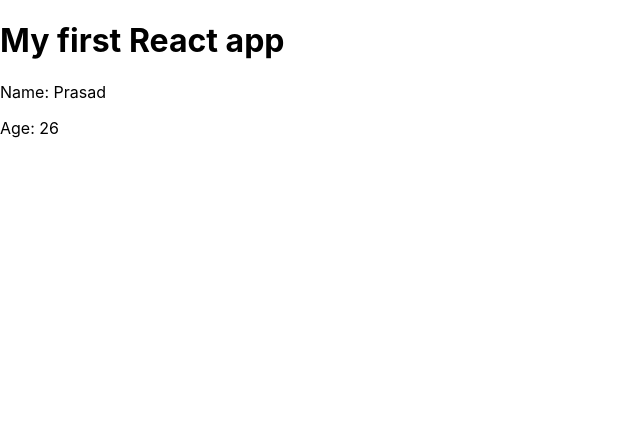
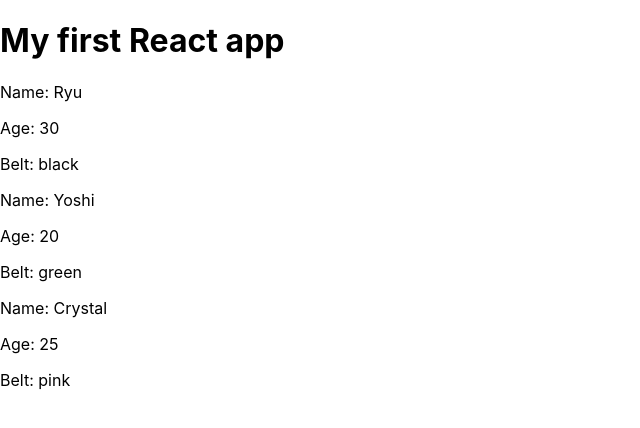
Before and after one commit to ssahu9/react_learning, a React (Create React App) app in the folder myapp/: page / in a window 1280 px wide. Shown: the top 428 px of the page, without its empty margins (0-640 px from the left). Built offline with nearby package versions, Linux system fonts and the light colour scheme.

Commit message:
Converted class component to functional component

```diff
--- a/myapp/src/App.js
+++ b/myapp/src/App.js
@@ -1,15 +1,30 @@
-import React from 'react';
+import React ,{Component} from 'react';
 import logo from './logo.svg';
 import Ninjas from './Ninjas';
 
-function App() {
+
+
+class App extends Component {
+
+  state = {
+    ninjas: [
+      { name: 'Ryu', age: 30, belt: 'black', id: 1 },
+      { name: 'Yoshi', age: 20, belt: 'green', id: 2 },
+      { name: 'Crystal', age: 25, belt: 'pink', id: 3 }
+    ]
+  }
+
+
+ render(){
   return (
     <div className="App">
       <h1>My first React app</h1>
 
-      <Ninjas name="Prasad" age="26" belt="black" />
+      <Ninjas ninjas={this.state.ninjas} />
     </div>
   );
 }
 
+}
+
 export default App;
--- a/myapp/src/Ninjas.js
+++ b/myapp/src/Ninjas.js
@@ -1,20 +1,26 @@
 import React, {Component} from 'react';
 
 
-class Ninjas extends Component {
-
-render(){
-    console.log(this.props)
-    const {name , age, belt } = this.props
+// class Ninjas extends Component {
+// const Ninjas= (props)=>{
+    const Ninjas= ({ninjas})=>{
+    // const {ninjas} = props
+    const ninjaList = ninjas.map( ninja =>{
+        return(
+             <div className="ninjas" key={ninja.id}>
+            <p>Name: {ninja.name}</p>
+            <p>Age: {ninja.age}</p>
+            <p>Belt: {ninja.belt}</p>
+        </div>
+        )
+    })
     return(
         <div className="ninjas">
-            <p>Name: {name}</p>
-            <p>Age: {age}</p>
-
+           {ninjaList}
         </div>
     )
 }
 
-}
+
 
 export default Ninjas
```
